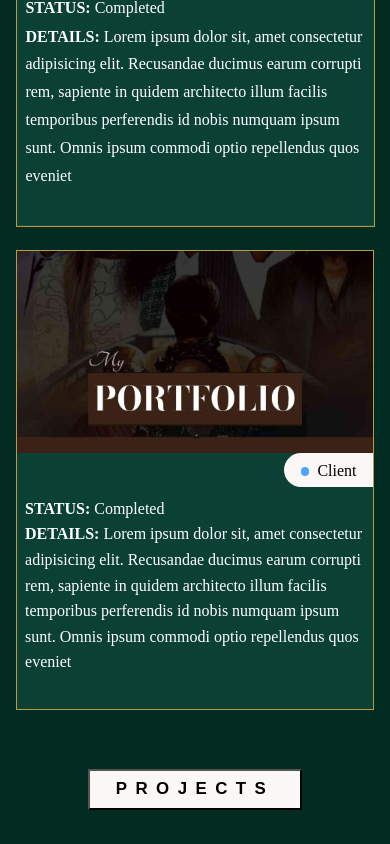
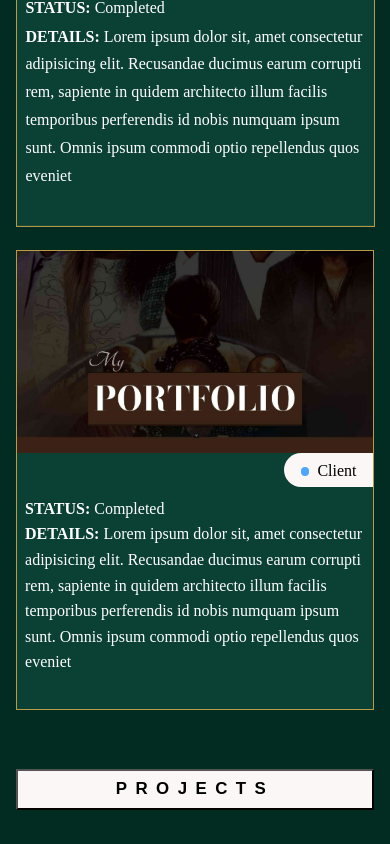
Before and after one commit to Lovethrech/my-main-portfolio, a Vue app: page / in a window 390 px wide. Shown: the part 3025-3869 px from the top of the page. Built offline with nearby package versions, Linux system fonts and the light colour scheme.

Commit message:
working on the home-project components.

```diff
--- a/src/components/home/project/HomeProjectBtn.vue
+++ b/src/components/home/project/HomeProjectBtn.vue
@@ -1,6 +1,6 @@
 <template>
     <div class="home-project-btn-ctn display-flex-justify-center-place-center">
-        <RouterLink to="/">
+        <RouterLink to="/project">
             <button class="home-project-btn">
                 PROJECTS
             </button>
@@ -21,4 +21,13 @@
     padding: 1vh 3vh;
     font-size: 2vh;
 }
+
+@media screen and (max-width: 1024px){
+    .home-project-btn-ctn{
+        display: block;
+    }
+    .home-project-btn{
+        width: 100%;
+    }
+}
 </style>
```
